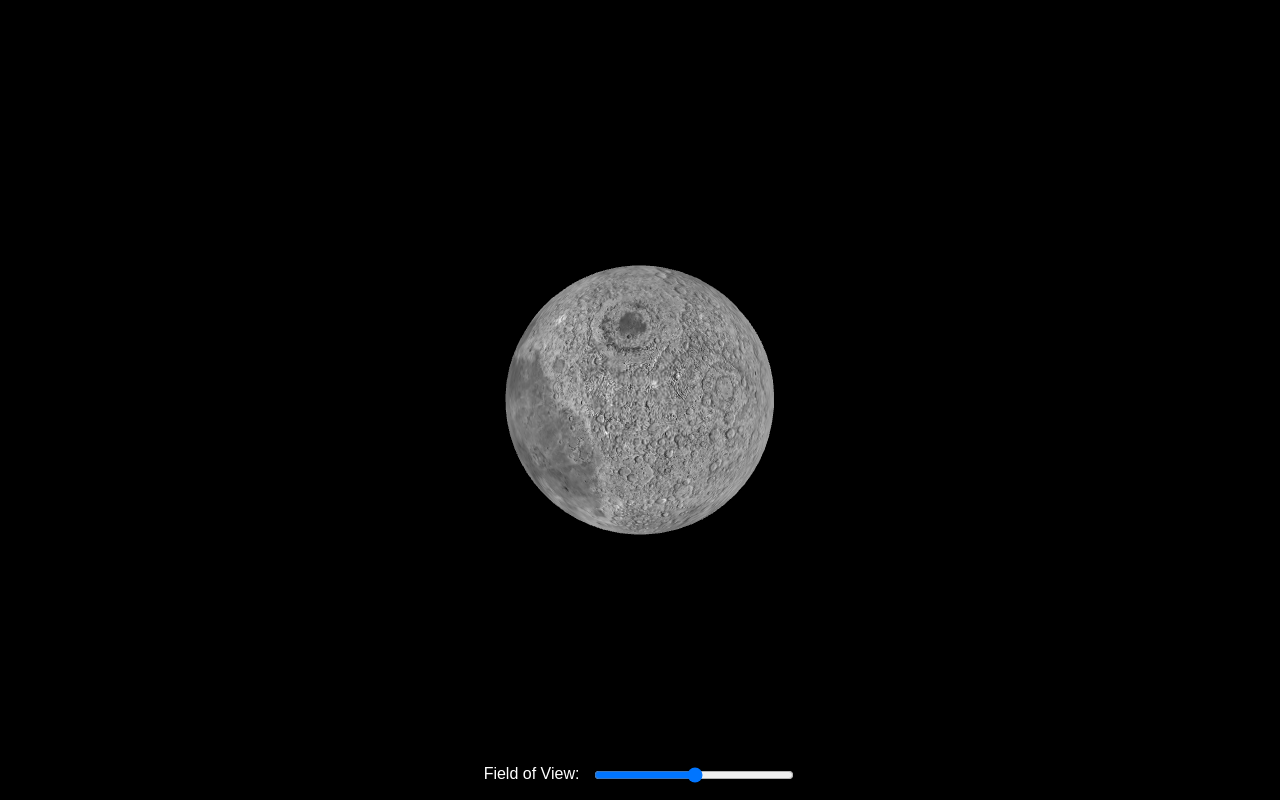
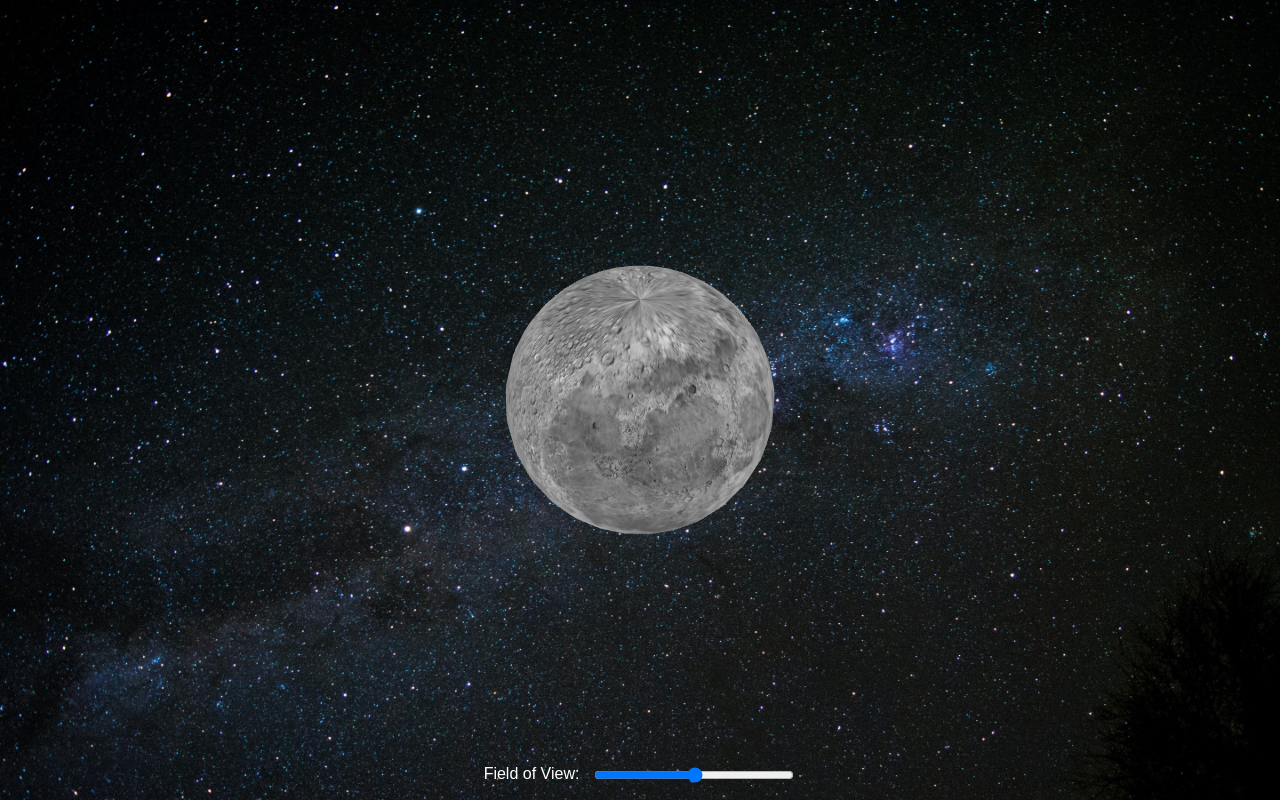
Before and after one commit to kyleleow/simple-threejs-moon, a plain HTML site: page index.html in a window 1280 px wide. Drawn offline with nearby package versions, Linux system fonts and the light colour scheme.

Commit message:
refactor: css, constant
Add a background image

Slow down sphere animation

```diff
--- a/app.js
+++ b/app.js
@@ -1,9 +1,13 @@
 //scene
 const scene = new THREE.Scene();
-const camera = new THREE.PerspectiveCamera(75, window.innerWidth / window.innerHeight, 0.1, 1000);
+const fov = 75;
+const aspect = window.innerWidth / window.innerHeight;
+const nearClip = 0.1;
+const farClip = 1000;
+const camera = new THREE.PerspectiveCamera(fov, aspect, nearClip, farClip);
 
 //renderer
-const renderer = new THREE.WebGLRenderer({antialias: true});
+const renderer = new THREE.WebGLRenderer({antialias: true, alpha: true});
 renderer.setSize(window.innerWidth, window.innerHeight); //set renderer to fill viewport
 document.body.appendChild(renderer.domElement);
 
@@ -18,8 +22,8 @@
 
 function animate() {
   requestAnimationFrame(animate); //renderer to draw scene every time screen refreshed
-  sphere.rotation.x += 0.01;
-  sphere.rotation.y -= 0.01;
+  sphere.rotation.x += 0.003;
+  sphere.rotation.y -= 0.003;
   renderer.render(scene, camera);
 };
 
--- a/index.html
+++ b/index.html
@@ -5,27 +5,7 @@
   <meta charset="utf-8">
   <meta name="viewport" content="width=device-width">
   <title>Simple ThreeJS Sphere</title>
-  <style>
-    body {
-      margin: 0;
-    }
-
-    form {
-      width: 100%;
-      position: fixed;
-      bottom: 15px;
-      color: #fff;
-      font-family: sans-serif;
-      display: flex;
-      justify-content: center;
-      font-size: 16px;
-    }
-
-    form input {
-      width: 200px;
-      margin-left: 15px;
-    }
-  </style>
+  <link href="style.css" rel="stylesheet">
 </head>
 
 <body>
--- /dev/null
+++ b/style.css
@@ -0,0 +1,22 @@
+body {
+  margin: 0;
+  background: url("./assets/galaxy.jpg");
+  /* background: url("https://unsplash.com/photos/svbDI1Pq30s/download?w=1920"); */
+  background-size: cover;
+}
+
+form {
+  width: 100%;
+  position: fixed;
+  bottom: 15px;
+  color: #fff;
+  font-family: sans-serif;
+  display: flex;
+  justify-content: center;
+  font-size: 16px;
+}
+
+form input {
+  width: 200px;
+  margin-left: 15px;
+}
```
Also changed, not shown: assets/galaxy.jpg (added), 1 other file.
